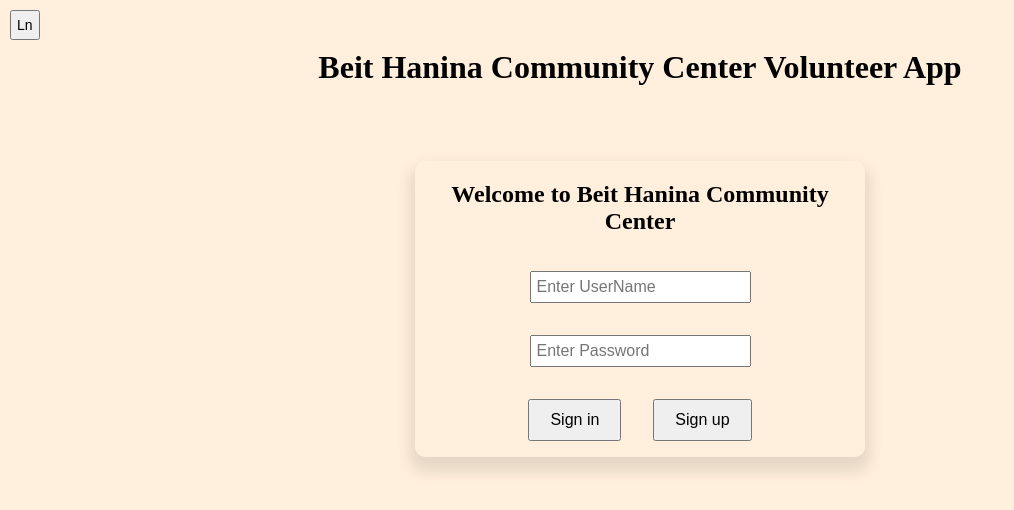
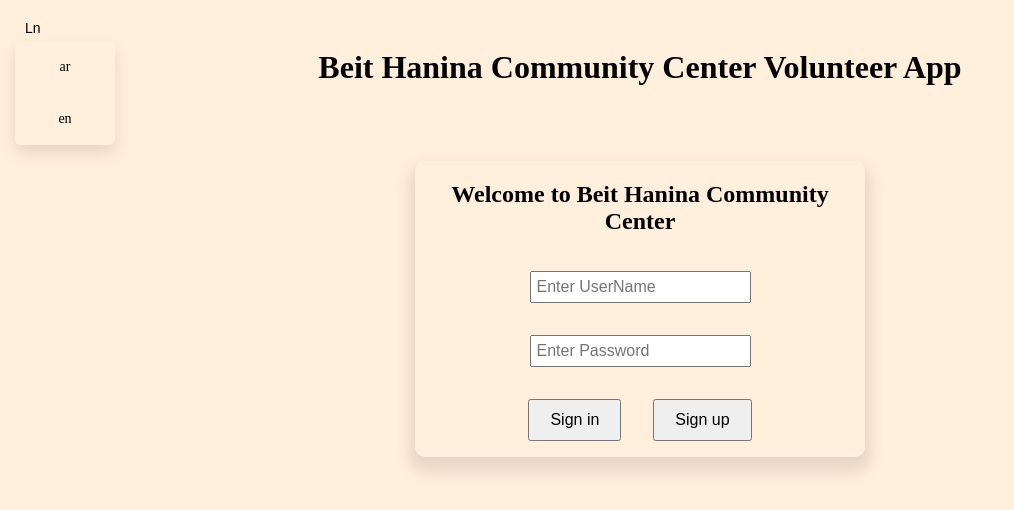
Before and after one commit to mohammadabk2/Beit-Hanina-Community-Center-Vol-App, a React (Create React App) app in the folder client/: page / in a window 1280 px wide. Both pictures are taken after a click on the button "Ln". Shown: the top 510 px of the page, without its empty margins (0-1014 px from the left). Built offline with nearby package versions, Linux system fonts and the light colour scheme.

Commit message:
adds drop down menu component, implements drop down in landing page, changes the App.css file to use dynamic color vars.

```diff
--- a/client/src/App.css
+++ b/client/src/App.css
@@ -1,10 +1,17 @@
+:root {
+  --common-colour-1: #ffefdc;
+  --common-colour-2: #000000;
+  --common-colour-3: #0000001a;
+
+}
+
 .App {
   text-align: center;
 }
 
 .App-header {
   padding: 20px;
-    color: rgb(0, 0, 0);
+  color: var(--common-colour-2);
   margin-bottom: 2rem;
 }
 
@@ -15,7 +22,7 @@
 }
 
 .Smooth-shadow-box {
-    box-shadow: 0 10px 15px 5px rgba(0, 0, 0, 0.1);
+  box-shadow: 0 10px 15px 5px var(--common-colour-3);
   max-width: 450px;
 }
 
@@ -24,7 +31,9 @@
   border-radius: 10px;
 }
 
-  .Input-field-box, .App, .Sign-in-box {
+.Input-field-box,
+.App,
+.Sign-in-box {
   flex-direction: column;
 }
 
@@ -51,5 +60,47 @@
 }
 
 body {
-    background-color: rgb(255, 239, 220);
+  background-color: var(--common-colour-1);
 }
+
+.Drop-down {
+  display: inline-block;
+  position: relative;
+}
+
+.dropdown-toggle {
+  padding: 5px 10px;
+  font-size: 14px;
+  cursor: pointer;
+  border: none;
+  background-color: transparent;
+}
+
+.dropdown-menu {
+  display: block;
+  position: absolute;
+  background-color: var(--common-colour-1);
+  box-shadow: 0px 8px 16px var(--common-colour-3);
+  z-index: 1;
+  list-style-type: none;
+  padding: 0;
+  margin: 0;
+  border-radius: 5px;
+  min-width: 100px;
+}
+
+.dropdown-item {
+  padding: 10px;
+  cursor: pointer;
+}
+
+.dropdown-item a {
+  text-decoration: none;
+  color: black;
+  display: block;
+  padding: 8px 16px;
+}
+
+.dropdown-item a:hover {
+  background-color: var(--common-colour-3);
+}
--- a/client/src/App.js
+++ b/client/src/App.js
@@ -4,6 +4,7 @@ import { BrowserRouter as Router, Route, Switch } from "react-router-dom";
 import Home from "./pages/Home";
 import DynamicInput from "./components/InputComponent";
 import DynamicButton from "./components/ButtonComponent";
+import DropDownMenu from "./components/DropDownMenu";
 
 // TODO:
 // import About from './pages/About';
@@ -12,31 +13,47 @@ import DynamicButton from "./components/ButtonComponent";
 
 function App() {
   const [username, setUserName] = useState("");
-  const [password , setPassword] = useState("");
+  const [password, setPassword] = useState("");
+  const [isDropdownOpen, setIsDropdownOpen] = useState(false);
 
   //TODO these could be changed so that it doesnt save the value each letter
-  const handleUserName = (event) =>{
+  const handleUserName = (event) => {
     setUserName(event.target.value);
-  }
+  };
 
-  const handlePassword = (event) =>{
+  const handlePassword = (event) => {
     setPassword(event.target.value);
-  }
+  };
 
   const signIn = (event) => {
     console.log("sign in button clicked");
     console.log(username);
-    console.log(password);
+    console.log(password); //! testing only remove security risk
   };
 
   const signUp = (event) => {
     console.log("sign up button clicked");
   };
 
+  const options = [
+    {
+      label: "ar",
+      href: "#option1",
+      onClick: () => console.log("Arabic clicked"),
+    },
+    {
+      label: "en",
+      href: "#option2",
+      onClick: () => console.log("English clicked"),
+    },
+    // { label: "hb", href: "#option3", onClick: () => console.log("hebrew clicked") },
+  ];
 
   return (
     <div className="App Flex-container">
-      <DynamicButton className="Language-button" text="Ln"/>
+      <div className="Drop-down">
+        <DropDownMenu className="Language-button" text="Ln" options={options} />
+      </div>
       <header className="App-header">
         <h1>Beit Hanina Community Center Volunteer App</h1>
       </header>
--- /dev/null
+++ b/client/src/components/DropDownMenu.js
@@ -0,0 +1,74 @@
+import React, { useState, useEffect, useRef } from "react";
+import PropTypes from "prop-types";
+
+const DropDownMenu = ({ onClick, name, className, style, text, options }) => {
+  const [isOpen, setIsOpen] = useState(false);
+  const dropdownRef = useRef(null);
+
+  const toggleDropdown = (e) => {
+    setIsOpen(!isOpen);
+    if (onClick) {
+      onClick(e);
+    }
+  };
+
+  const handleOptionClick = (option, e) => {
+    if (option.onClick) {
+      option.onClick(e);
+    }
+    setIsOpen(false);
+  };
+
+  // handles outside clicks
+  useEffect(() => {
+    const handleClickOutside = (event) => {
+      if (dropdownRef.current && !dropdownRef.current.contains(event.target)) {
+        setIsOpen(false);
+      }
+    };
+
+    document.addEventListener("mousedown", handleClickOutside);
+    return () => {
+      document.removeEventListener("mousedown", handleClickOutside);
+    };
+  }, [dropdownRef]);
+
+  return (
+    <div className={`dropdown ${className}`} style={style} ref={dropdownRef}>
+      <button onClick={toggleDropdown} name={name} className="dropdown-toggle">
+        {text}
+      </button>
+      {options && isOpen && (
+        <ul className="dropdown-menu">
+          {options.map((option, index) => (
+            <li key={index} className="dropdown-item">
+              <a
+                href={option.href}
+                onClick={(e) => handleOptionClick(option, e)}
+              >
+                {option.label}
+              </a>
+            </li>
+          ))}
+        </ul>
+      )}
+    </div>
+  );
+};
+
+DropDownMenu.propTypes = {
+  onClick: PropTypes.func,
+  name: PropTypes.string,
+  className: PropTypes.string,
+  style: PropTypes.object,
+  text: PropTypes.string.isRequired,
+  options: PropTypes.arrayOf(
+    PropTypes.shape({
+      label: PropTypes.string.isRequired,
+      href: PropTypes.string,
+      onClick: PropTypes.func,
+    })
+  ),
+};
+
+export default DropDownMenu;
```
Lines whose indentation alone changed are shown as unchanged.
